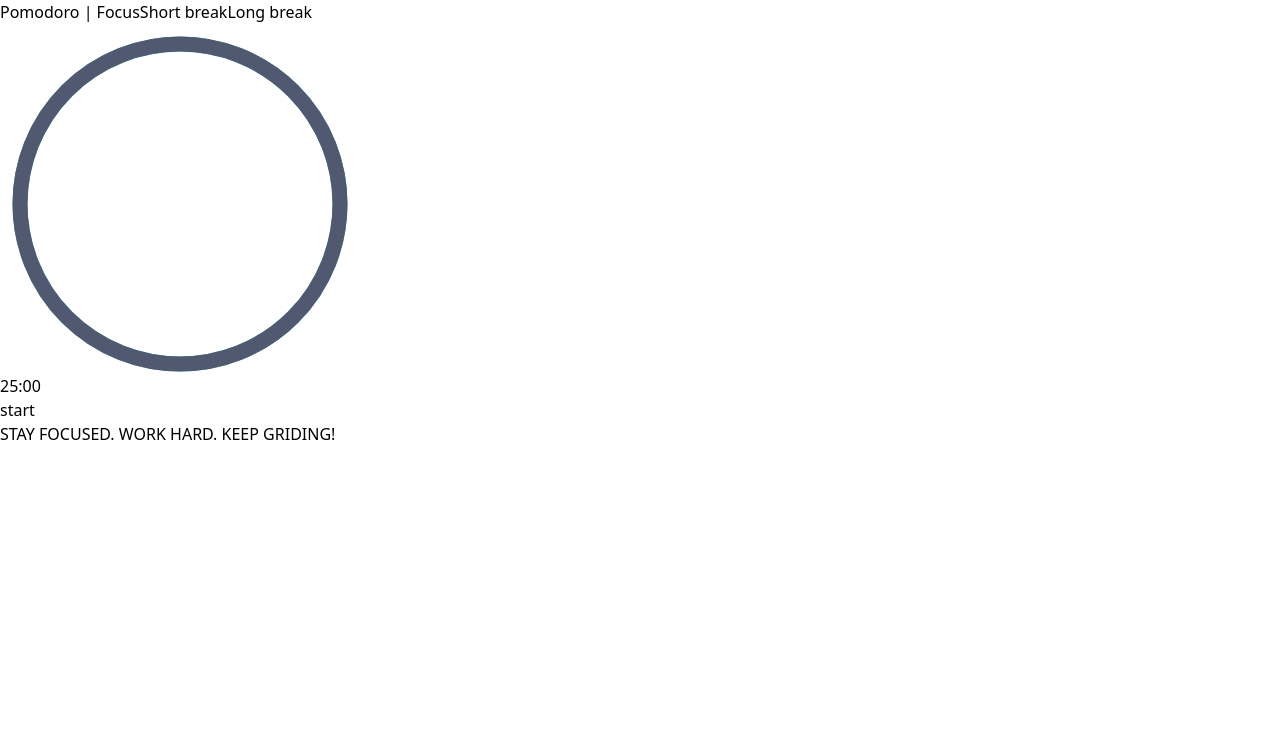
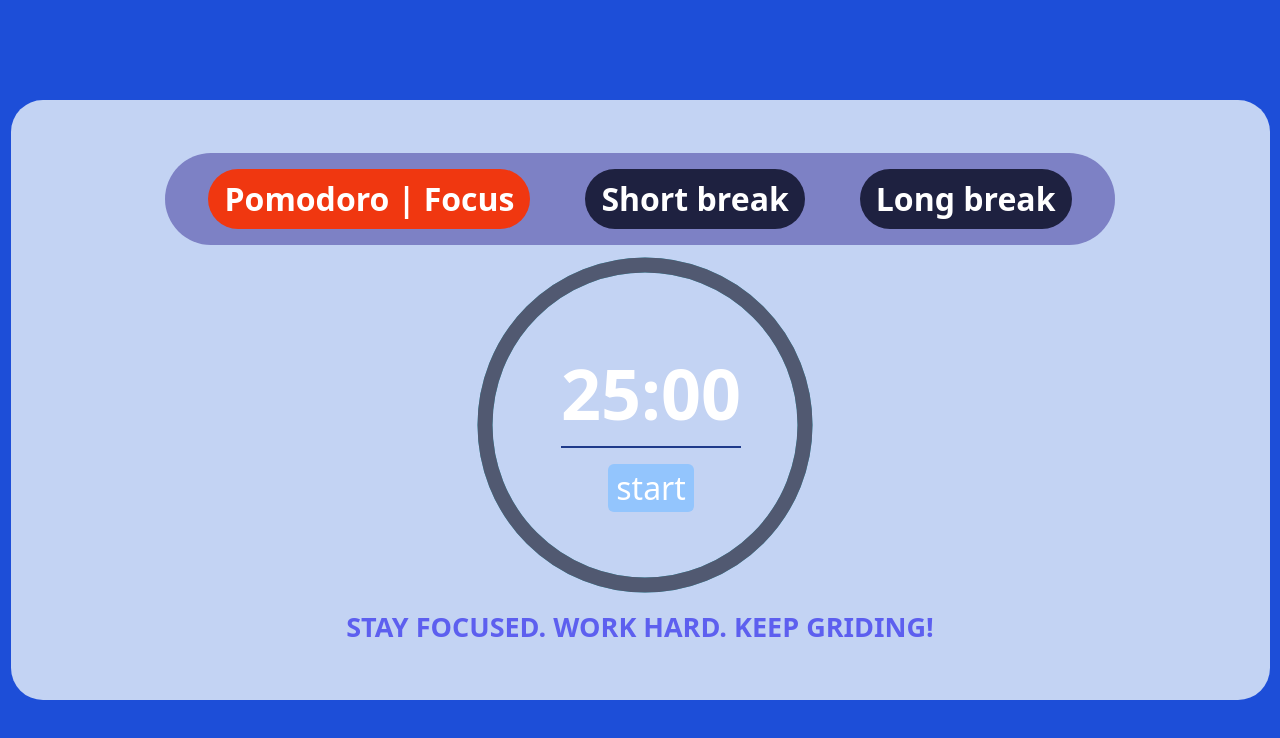
Before and after one commit to sirjandrn25/react_30_day_ui_challenge, a React (Vite) app: page /day9-pomodoro in a window 1280 px wide. Shown: the top 738 px of the page. Built offline with nearby package versions, Linux system fonts and the light colour scheme.

Commit message:
pomodoro ui complete

```diff
--- a/src/challenges/day9/FocusActionContainer.jsx
+++ b/src/challenges/day9/FocusActionContainer.jsx
@@ -20,10 +20,10 @@ const FocusActionContainer = () => {
     }
 
   return (
-    <div className='action_buttons'>
-        <button className={active==='pomodoro'?'btn_focus active':'btn_focus'} id="pomodoro" onClick={e=>handleFocusTime(e,25)}>Pomodoro | Focus</button>
-        <button className={active==='short_break'?'btn_focus active':'btn_focus'} id="short_break" onClick={e=>handleFocusTime(e,5)}>Short break</button>
-        <button className={active==='long_break'?'btn_focus active':'btn_focus'} id="long_break" onClick={e=>handleFocusTime(e,20)}>Long break</button>
+    <div className='p-4 bg-[#7D81C5] rounded-[82px] w-[950px] flex justify-around'>
+        <button className={`h-[60px] text-[32px] font-bold rounded-[82px] px-4 text-white  ${active==='pomodoro'?'bg-[#F03710]':'bg-[#1E2140]'}  hover:bg-[#F03710]`} id="pomodoro" onClick={e=>handleFocusTime(e,25)}>Pomodoro | Focus</button>
+        <button className={`h-[60px] text-[32px] font-bold rounded-[82px] px-4 text-white  ${active==='short_break'?'bg-[#F03710]':'bg-[#1E2140]'} hover:bg-[#F03710]`} id="short_break" onClick={e=>handleFocusTime(e,5)}>Short break</button>
+        <button className={`h-[60px] text-[32px] font-bold rounded-[82px] px-4 text-white ${active==='long_break'?'bg-[#F03710]':'bg-[#1E2140]'} hover:bg-[#F03710]`} id="long_break" onClick={e=>handleFocusTime(e,20)}>Long break</button>
     </div>
   )
 }
--- a/src/challenges/day9/PomoDoro.jsx
+++ b/src/challenges/day9/PomoDoro.jsx
@@ -2,7 +2,7 @@ import React, { useState } from 'react'
 
 import FocusActionContainer from './FocusActionContainer';
 import TimerContainer from './TimerContainer';
-import { TimeProvider } from './context';
+import { TimeProvider, UseTimeContext } from './context';
 
 const PomoDoro = () => {
 
@@ -10,14 +10,16 @@ const PomoDoro = () => {
 
   return (
       <TimeProvider>
-        <div className='main_container'>
-          <div className='pomodoro_container'>
+        <div className='h-screen w-screen bg-blue-700 flex items-center justify-center'>
+          <div className='w-[1259px] min-h-[600px] bg-[#c3d3f3] rounded-[32px] flex flex-col justify-center items-center'>
               <FocusActionContainer />
               <TimerContainer />
 
-              <span className='display_message'>
+              <span className='text-[27px] text-[#5D5FEF] font-bold mt-3'>
                 STAY FOCUSED. WORK HARD. KEEP GRIDING!
               </span>
+              <SuccessContainer />
+
           </div>
         </div>
 
@@ -26,4 +28,11 @@ const PomoDoro = () => {
   )
 }
 
+const SuccessContainer = ()=>{
+  const {curr_time} = UseTimeContext();
+  return (
+      curr_time==='00:00'?<span className="text-[#F03710] text-[33px] font-bold uppercase">you got this !</span>:''
+  )
+}
+
 export default PomoDoro
--- a/src/challenges/day9/TimeControl.jsx
+++ b/src/challenges/day9/TimeControl.jsx
@@ -19,12 +19,12 @@ const TimeControl = () => {
 
 
   return (
-    <div className='time_control'>
-      <span className="count_down_time">
+    <div className='absolute top-24 left-24 flex flex-col justify-center items-center'>
+      <span className="text-[70px] mb-4 font-bold text-white border-b-2 border-blue-900">
         {curr_time}
       </span>
     <div className="start_reset">
-        {!start?<button className='btn_start' onClick={handleStart}>start</button>:<button className={`btn_reset`} onClick={handleReset}>reset</button>}
+        {!start?<button className='text-[32px] bg-blue-300 text-white px-2 rounded-md' onClick={handleStart}>start</button>:<button className={`text-[32px] bg-orange-500 text-white px-2 rounded-md`} onClick={handleReset}>reset</button>}
 
     </div>
     </div>
--- a/src/challenges/day9/TimerContainer.jsx
+++ b/src/challenges/day9/TimerContainer.jsx
@@ -5,7 +5,7 @@ import TimeControl from './TimeControl';
 const TimerContainer = () => {
     const {offset} = UseTimeContext();
   return (
-    <div className='timer_box'>
+    <div className='relative'>
       <svg height={350} width={350}>
         <circle
           className='circle'
```
